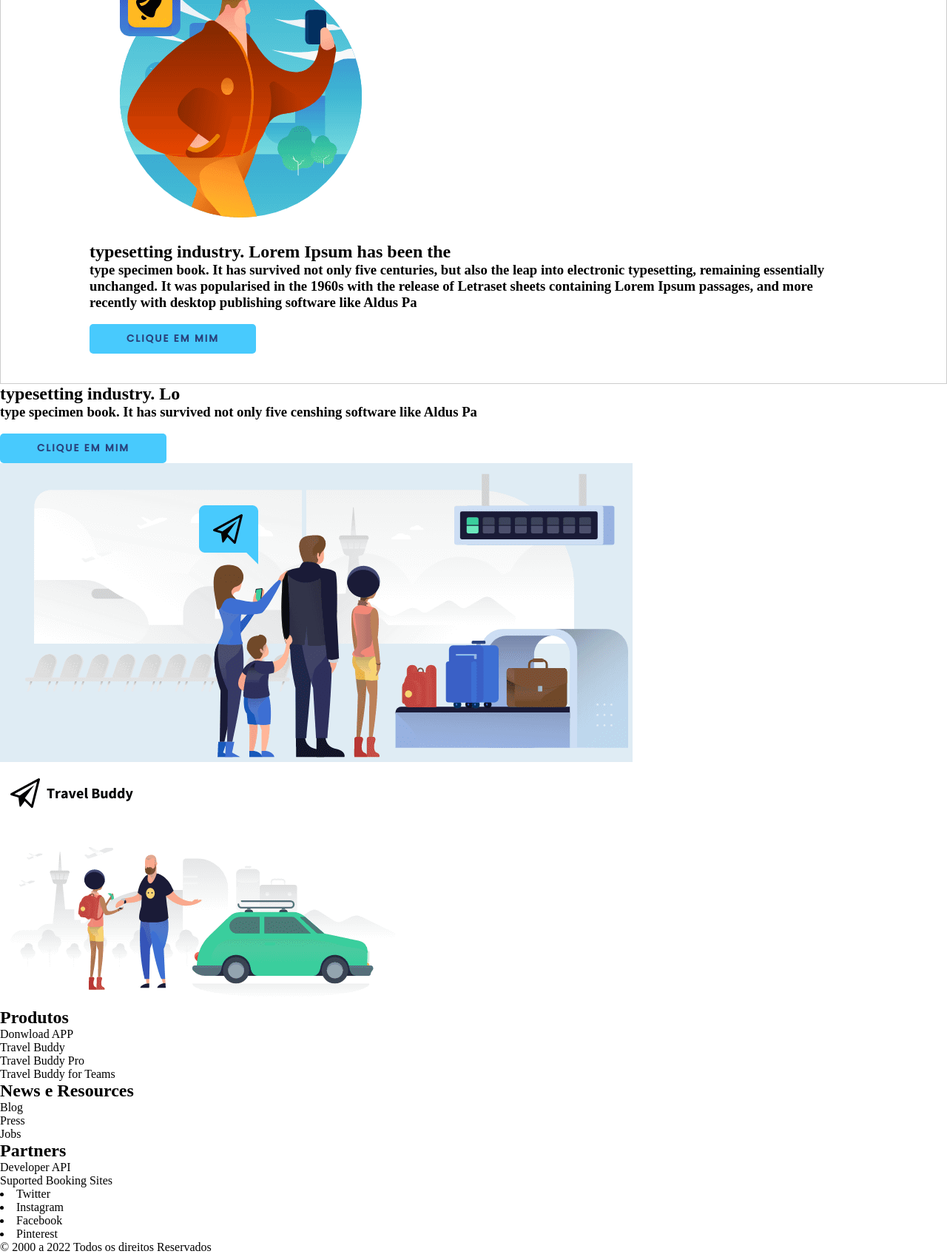
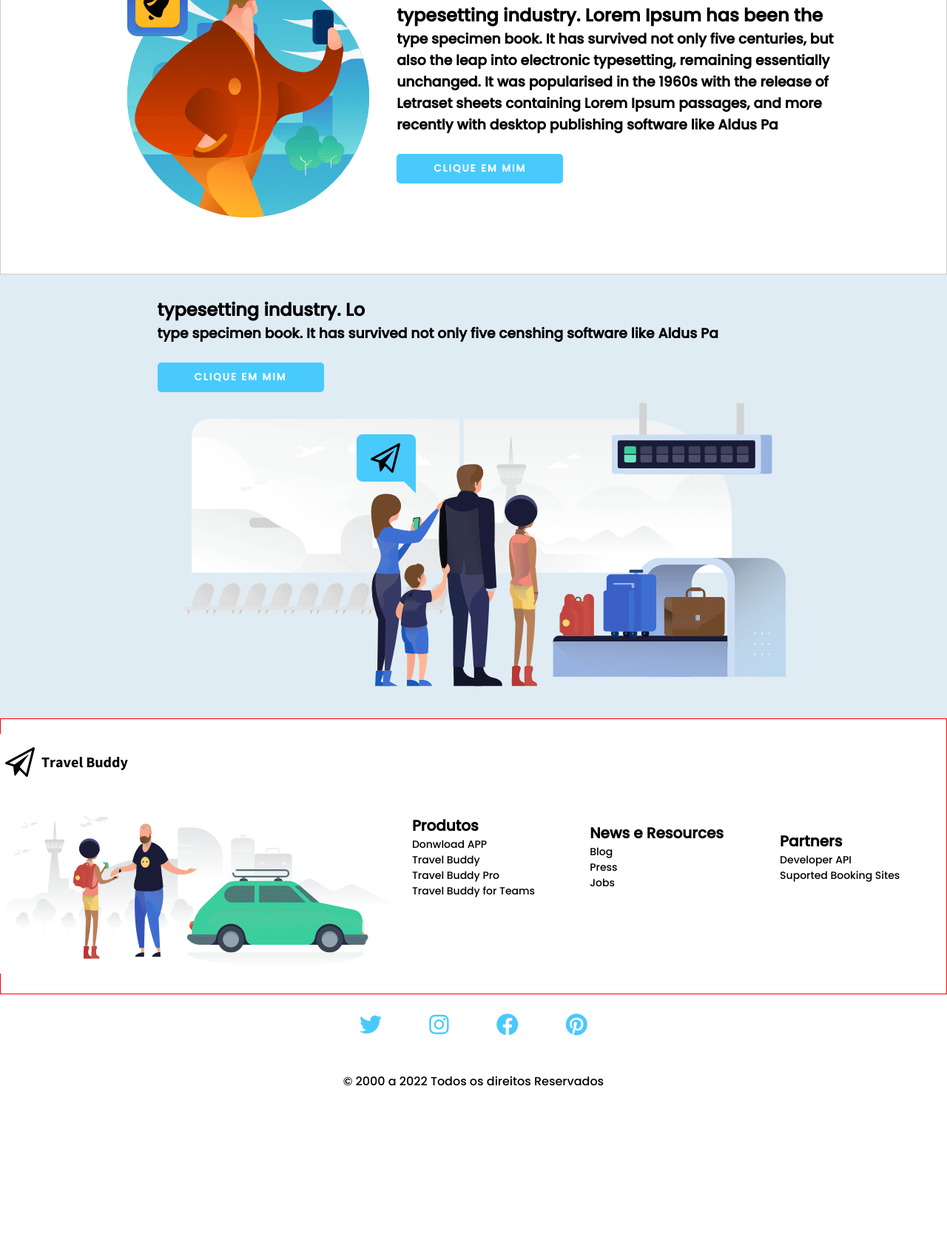
Before and after one commit to pablo00x1/projetobase, a plain HTML site: page index.html in a window 1280 px wide. Shown: the part 1535-3230 px from the top of the page at 74% size. After the commit the page ends 3029 px from the top, so only its background shows below. Drawn offline with Linux system fonts and the light colour scheme.

Commit message:
Add files via upload

```diff
--- a/index.html
+++ b/index.html
@@ -4,6 +4,7 @@
     <meta charset="UTF-8">
     <meta http-equiv="X-UA-Compatible" content="IE=edge">
     <meta name="viewport" content="width=device-width, initial-scale=1.0">
+    <link rel="stylesheet" href="https://cdnjs.cloudflare.com/ajax/libs/font-awesome/6.2.0/css/all.min.css" integrity="sha512-xh6O/CkQoPOWDdYTDqeRdPCVd1SpvCA9XXcUnZS2FmJNp1coAFzvtCN9BmamE+4aHK8yyUHUSCcJHgXloTyT2A==" crossorigin="anonymous" referrerpolicy="no-referrer" />
     <link rel="stylesheet" type="text/css" href="pg.css">
 
     <title>Meu Site</title>
@@ -59,10 +60,11 @@
                 <h3>
                     and more recently with desktop publishing software like Aldus PageMaker including versions of Lorem Ipsum.
                 </h3><br>
-                <button class="bt">
-                    Clique em mim
-
-                </button>
+                <button  class="bt">
+                    <a href="index.html">
+                        Clique em Mim
+                    </a>
+                  </button>
 
             </div>
             <div>
@@ -82,9 +84,14 @@
                 <h2> typesetting industry. Lorem Ipsum has been the</h2>
                 <h3>type specimen book. It has survived not only five centuries, but also the leap into electronic typesetting, remaining essentially unchanged. It was popularised in the 1960s with the release of Letraset sheets containing Lorem Ipsum passages, and more recently with desktop publishing software like Aldus Pa</h3><br>
 
-                <button class="bt">Clique em Mim</button>
+                <button  class="bt">
+                    <a href="index.html">
+                        Clique em Mim
+                    </a>
+                  </button>
 
             </div>
+
 
         </div>
 
@@ -95,7 +102,9 @@
             <h2> typesetting industry. Lo</h2>
             <h3>type specimen book. It has survived not only five censhing software like Aldus Pa</h3><br>
 
-            <button class="bt">Clique em Mim</button><br>
+            <button class="bt"><a href="index.html">
+                Clique em Mim
+            </a></button><br>
             <img src="img3.png">
         </div>
 
@@ -103,7 +112,7 @@
 
     <footer>
         <div class="footer">
-            <div>
+            <div class="imgEd">
                 <img src="footer.png">
             </div>
             <div class="titulo">
@@ -139,10 +148,12 @@
 
     </footer>
     <div class="redesSociais">
-        <li>Twitter</li>
-        <li>Instagram</li>
-        <li>Facebook</li>
-        <li>Pinterest</li>
+        <ul>
+        <li><i class="fa-brands fa-twitter"></i></li>
+        <li><i class="fa-brands fa-instagram"></i></li>
+        <li><i class="fa-brands fa-facebook"></i></li>
+        <li><i class="fa-brands fa-pinterest"></i></li>
+    </ul>
     </div>
 
     <div class="dir">
--- a/pg.css
+++ b/pg.css
@@ -83,6 +83,7 @@
 
 .bloco {
     padding: 40px 120px;
+
     border: 1px solid #CCC;
 }
 
@@ -96,4 +97,95 @@
     font-weight: bold;
     font-family: 'poppins', sans-serif;
     letter-spacing: 2px;
+    transition: background .8s;
 }
+
+.bt a {
+    text-decoration: none;
+    color: white;
+
+}
+.bt:hover{
+    background: #29417c;
+    color: #48cafd;
+    text-decoration: none;
+
+}
+
+.grid2 {
+    display: grid;
+    grid-template-columns: 40% 60%;
+    font-family: 'poppins', sans-serif;
+    align-items: center;
+    justify-items: center;
+
+}
+
+.grid3 {
+    display: grid;
+    grid-template-columns: 100%;
+    font-family: 'poppins', sans-serif;
+    align-items: center;
+    justify-items: center;
+    padding: 30px;
+    background:#dfecf4;
+
+}
+
+.footer {
+    display: grid;
+    grid-template-columns: 40% 20% 20% 20%;
+    font-family: 'poppins', sans-serif;
+    align-items: center;
+    justify-items: center;
+    padding: 20px;
+    border: 1px solid red;
+
+
+}
+
+.footer ul {
+    list-style: none;
+    font-size: 14px;
+
+
+}
+
+.footer .titulo h2 {
+    font-size: 20px;
+
+}
+.footer .imgEd {
+    align-items: center;
+
+}
+
+.redesSociais {
+    display: grid;
+    grid-template-columns: 100%;
+    font-family: 'poppins', sans-serif;
+    align-items: center;
+    justify-items: center;
+    padding: 20px
+}
+.redesSociais li {
+    list-style: none;
+    font-size: 30px;
+    padding: 30px;
+
+}
+
+.redesSociais ul li {
+    display: inline;
+    color: #48cafd;
+
+}
+.dir {
+    display: grid;
+    grid-template-columns: 100%;
+    font-family: 'poppins', sans-serif;
+    align-items: center;
+    justify-items: center;
+    padding: 20px
+
+}
```
